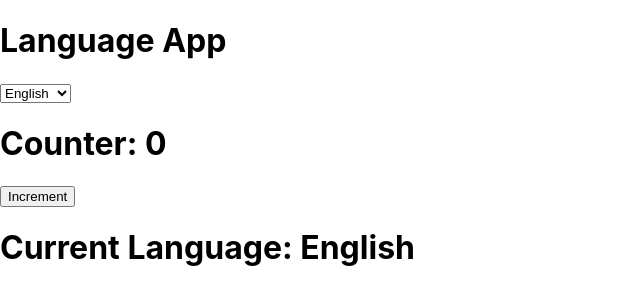
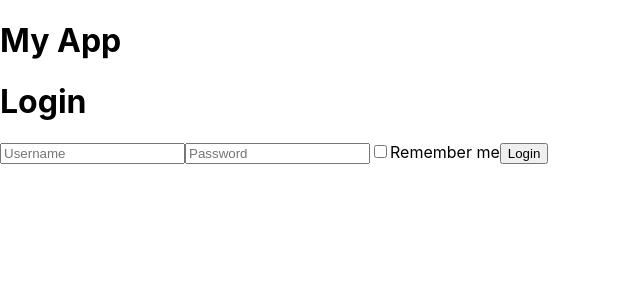
Before and after one commit to NicolaPisani/react, a React (Create React App) app in the folder hello/: page / in a window 1280 px wide. Shown: the top 304 px of the page, without its empty margins (0-640 px from the left). Built offline with nearby package versions, Linux system fonts and the light colour scheme.

Commit message:
useState-login-as-a-function-component

```diff
--- a/hello/src/App.js
+++ b/hello/src/App.js
@@ -1,35 +1,12 @@
 import React from "react";
-import LanguageContext from "./LanguageContext";
-import ClickCounter from "./ClickCounter";
-import DisplayLanguage from "./DisplayLanguage";
+import Login from "./Login";
 
 class App extends React.Component {
-  constructor(props) {
-    super(props);
-    this.state = {
-      selectedLanguage: "English", // Imposta la lingua predefinita
-    };
-  }
-
-  handleChangeLanguage = (event) => {
-    this.setState({ selectedLanguage: event.target.value });
-  };
-
   render() {
-    const { selectedLanguage } = this.state;
-
     return (
       <div>
-        <h1>Language App</h1>
-        <select onChange={this.handleChangeLanguage}>
-          <option value="English">English</option>
-          <option value="French">French</option>
-          <option value="Spanish">Spanish</option>
-        </select>
-        <ClickCounter/>
-        <LanguageContext.Provider value={selectedLanguage}>
-          <DisplayLanguage />
-        </LanguageContext.Provider>
+        <h1>My App</h1>
+        <Login />
       </div>
     );
   }
--- a/hello/src/Login.js
+++ b/hello/src/Login.js
@@ -1,60 +1,58 @@
-import React from "react";
+import React, { useState } from "react";
 
-class Login extends React.Component {
-  constructor(props) {
-    super(props);
-    this.state = {
-      username: "",
-      password: "",
-    };
-  }
+const Login = () => {
+  const [username, setUsername] = useState("");
+  const [password, setPassword] = useState("");
+  const [remember, setRemember] = useState(false);
 
-  handleInputChange = (event) => {
-    const { name, value } = event.target;
-    this.setState({ [name]: value });
+  const handleUsernameChange = (event) => {
+    setUsername(event.target.value);
   };
 
-  handleLogin = () => {
-    const { onLogin } = this.props;
-    onLogin(this.state);
+  const handlePasswordChange = (event) => {
+    setPassword(event.target.value);
   };
 
-  handleReset = () => {
-    this.setState({
-      username: "",
-      password: "",
-    });
+  const handleRememberChange = () => {
+    setRemember(!remember);
   };
 
-  render() {
-    const { username, password } = this.state;
-    const isDisabled = username === "" || password === "";
+  const handleLogin = () => {
+    const credentials = {
+      username: username,
+      password: password,
+      remember: remember,
+    };
+    // Effettua l'accesso utilizzando le credenziali
+    console.log(credentials);
+  };
 
   return (
     <div>
+      <h1>Login</h1>
       <input
         type="text"
-          name="username"
         value={username}
-          onChange={this.handleInputChange}
+        onChange={handleUsernameChange}
         placeholder="Username"
       />
-        <br />
       <input
         type="password"
-          name="password"
         value={password}
-          onChange={this.handleInputChange}
+        onChange={handlePasswordChange}
         placeholder="Password"
       />
-        <br />
-        <button onClick={this.handleLogin} disabled={isDisabled}>
-          Login
-        </button>
-        <button onClick={this.handleReset}>Reset</button>
+      <label>
+        <input
+          type="checkbox"
+          checked={remember}
+          onChange={handleRememberChange}
+        />
+        Remember me
+      </label>
+      <button onClick={handleLogin}>Login</button>
     </div>
   );
-  }
-}
+};
 
 export default Login;
```
Lines whose indentation alone changed are shown as unchanged.
